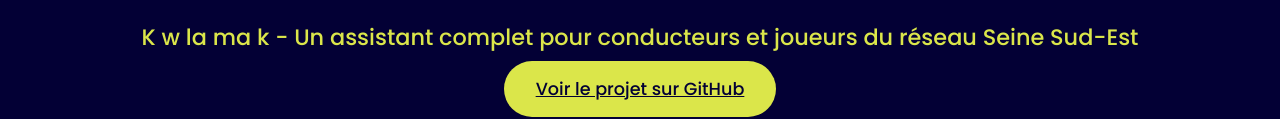
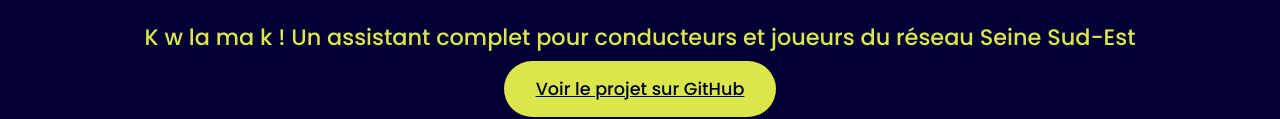
Before and after one commit to flywithnael/SSE-Assistant, a plain HTML site: page index.html in a window 1280 px wide. Shown: the part 343-462 px from the top of the page. Drawn offline with Linux system fonts and the light colour scheme.

Commit message:
Update index.html

```diff
--- a/index.html
+++ b/index.html
@@ -120,7 +120,8 @@ footer {
   <header>
     <img src="https://github.com/flywithnael/SSE-Assistant" alt="Logo SSE Assistant" style="max-width: 200px; margin-bottom: 2rem;">
     <h1>SSE Assistant</h1>
-    <p>K w la ma k - Un assistant complet pour conducteurs et joueurs du réseau Seine Sud-Est</p>
+    <p>K w la ma k !
+Un assistant complet pour conducteurs et joueurs du réseau Seine Sud-Est</p>
     <a class="btn" href="https://github.com/flywithnael/SSE-Assistant" target="_blank">Voir le projet sur GitHub</a>
   </header>  <nav>
     <a href="#accueil">Accueil</a>
```
